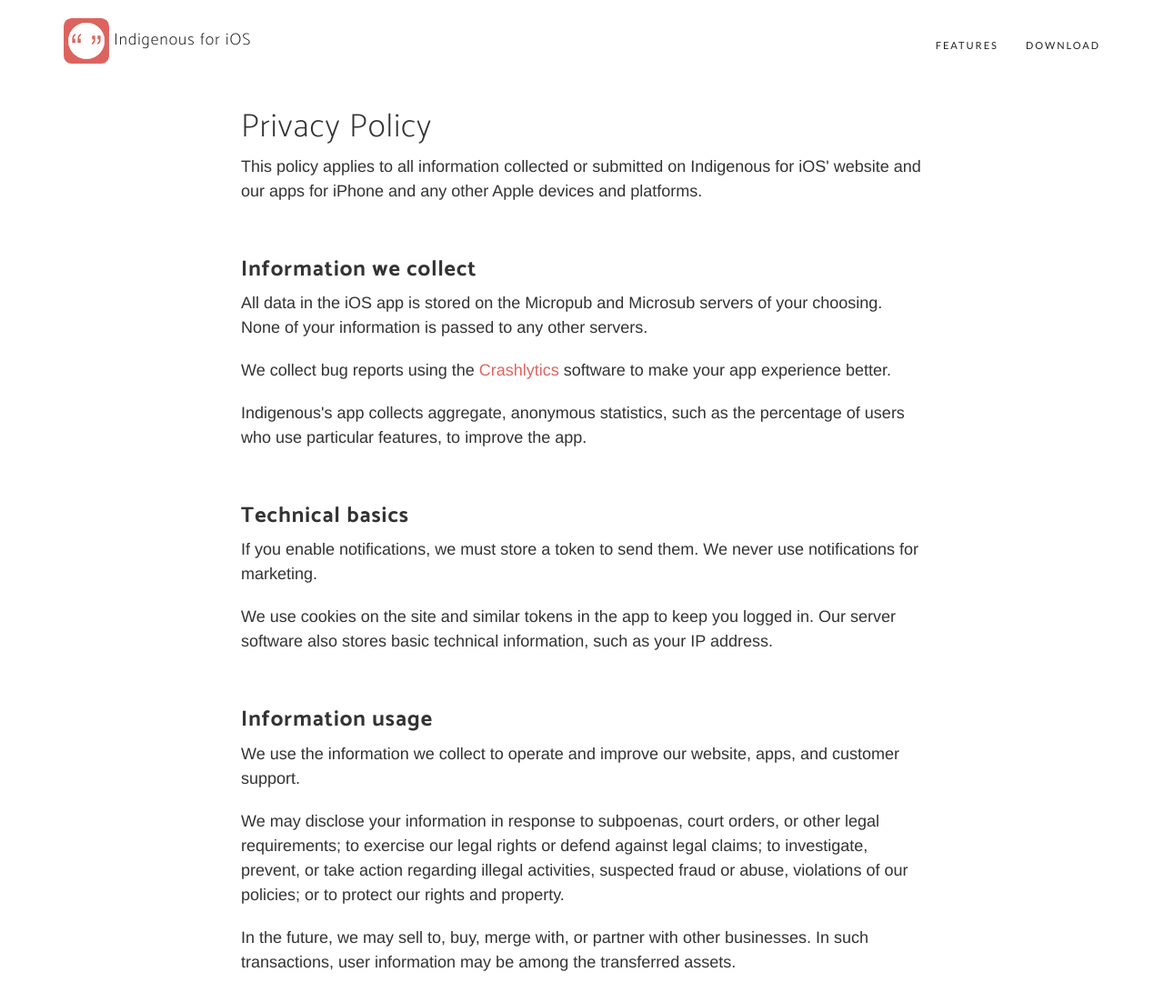
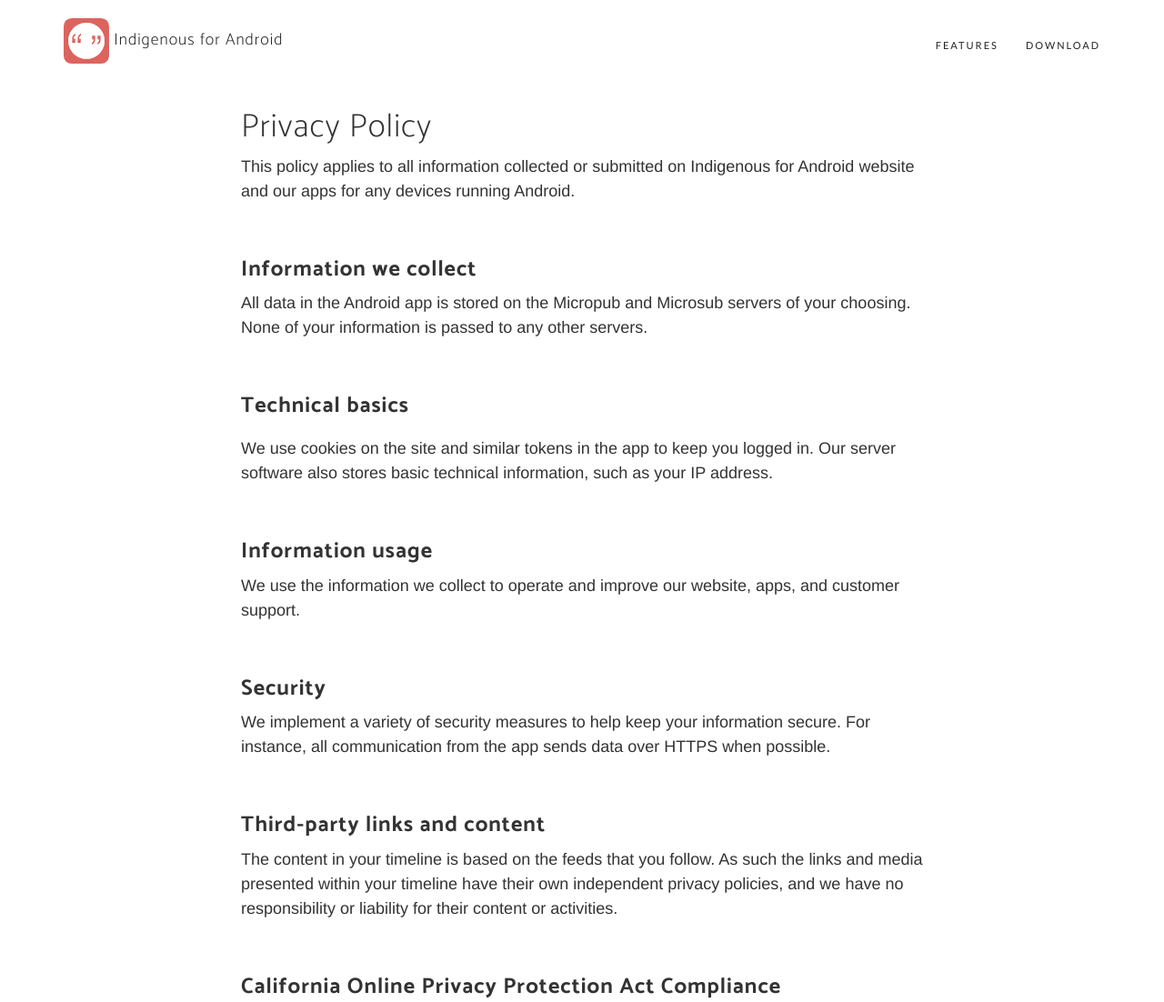
Before and after one commit to EdwardHinkle/indigenous-website, a plain HTML site: page android/privacy/index.html in a window 1280 px wide. Shown: the top 1102 px of the page at 91% size. Drawn offline with nearby package versions, Linux system fonts and the light colour scheme; a web font is replaced by a local one.

Commit message:
Issue #3

```diff
--- a/android/privacy/index.html
+++ b/android/privacy/index.html
@@ -8,10 +8,10 @@
     <meta name="viewport" content="width=device-width, initial-scale=1">
     <meta name="description" content="">
     <meta name="author" content="">
-    <meta property="og:title" content="Indigenous for iOS" />
+    <meta property="og:title" content="Indigenous for Android" />
     <meta property="og:image" content="../img/app-icon.png" />
 
-    <title>Indigenous for iOS</title>
+    <title>Indigenous for Android</title>
 
     <!-- Bootstrap Core CSS -->
     <link rel="stylesheet" href="../vendor/bootstrap/css/bootstrap.min.css" type="text/css">
@@ -55,7 +55,7 @@
             <button type="button" class="navbar-toggle collapsed" data-toggle="collapse" data-target="#bs-example-navbar-collapse-1">
                 <span class="sr-only">Toggle navigation</span> Menu <i class="fa fa-bars"></i>
             </button>
-            <a class="navbar-brand page-scroll" href="../"><img src="../img/app-icon.png" class="u-logo"> <span class="p-name">Indigenous for iOS</span></a>
+            <a class="navbar-brand page-scroll" href="../"><img src="../img/app-icon.png" class="u-logo"> <span class="p-name">Indigenous for Android</span></a>
         </div>
 
         <!-- Collect the nav links, forms, and other content for toggling -->
@@ -83,19 +83,16 @@
                 <div class="header-content">
                     <div class="header-content-inner">
                         <h1>Privacy Policy</h1>
-                        <p>This policy applies to all information collected or submitted on Indigenous for iOS' website and our apps for iPhone and any other Apple devices and platforms.</p>
+                        <p>This policy applies to all information collected or submitted on Indigenous for Android website and our apps for any devices running Android.</p>
                         <h3>Information we collect</h3>
-                        <p>All data in the iOS app is stored on the Micropub and Microsub servers of your choosing. None of your information is passed to any other servers.</p>
-                        <p>We collect bug reports using the <a href="https://try.crashlytics.com" target=
-                            _blank">Crashlytics</a> software to make your app experience better.
-                        <p>Indigenous's app collects aggregate, anonymous statistics, such as the percentage of users who use particular features, to improve the app.</p>
+                        <p>All data in the Android app is stored on the Micropub and Microsub servers of your choosing. None of your information is passed to any other servers.</p>
                         <h3>Technical basics</h3>
-                        <p>If you enable notifications, we must store a token to send them. We never use notifications for marketing.</p>
+                        <p><!--If you enable notifications, we must store a token to send them. We never use notifications for marketing.--></p>
                         <p>We use cookies on the site and similar tokens in the app to keep you logged in. Our server software also stores basic technical information, such as your IP address.</p>
                         <h3>Information usage</h3>
                         <p>We use the information we collect to operate and improve our website, apps, and customer support.</p>
-                        <p>We may disclose your information in response to subpoenas, court orders, or other legal requirements; to exercise our legal rights or defend against legal claims; to investigate, prevent, or take action regarding illegal activities, suspected fraud or abuse, violations of our policies; or to protect our rights and property.</p>
-                        <p>In the future, we may sell to, buy, merge with, or partner with other businesses. In such transactions, user information may be among the transferred assets.</p>
+                        <!--<p>We may disclose your information in response to subpoenas, court orders, or other legal requirements; to exercise our legal rights or defend against legal claims; to investigate, prevent, or take action regarding illegal activities, suspected fraud or abuse, violations of our policies; or to protect our rights and property.</p>
+                        <p>In the future, we may sell to, buy, merge with, or partner with other businesses. In such transactions, user information may be among the transferred assets.</p>-->
                         <h3>Security</h3>
                         <p>We implement a variety of security measures to help keep your information secure. For instance, all communication from the app sends data over HTTPS when possible.</p>
                         <h3>Third-party links and content</h3>
@@ -129,7 +126,7 @@
 
 <footer>
     <div class="container">
-        <p>&copy; 2018 Studio H, LLC. All Rights Reserved.</p>
+        <p>&copy; 2018 realize.be. All Rights Reserved.</p>
         <ul class="list-inline">
             <li>
                 <a href="../">Home</a>
```
